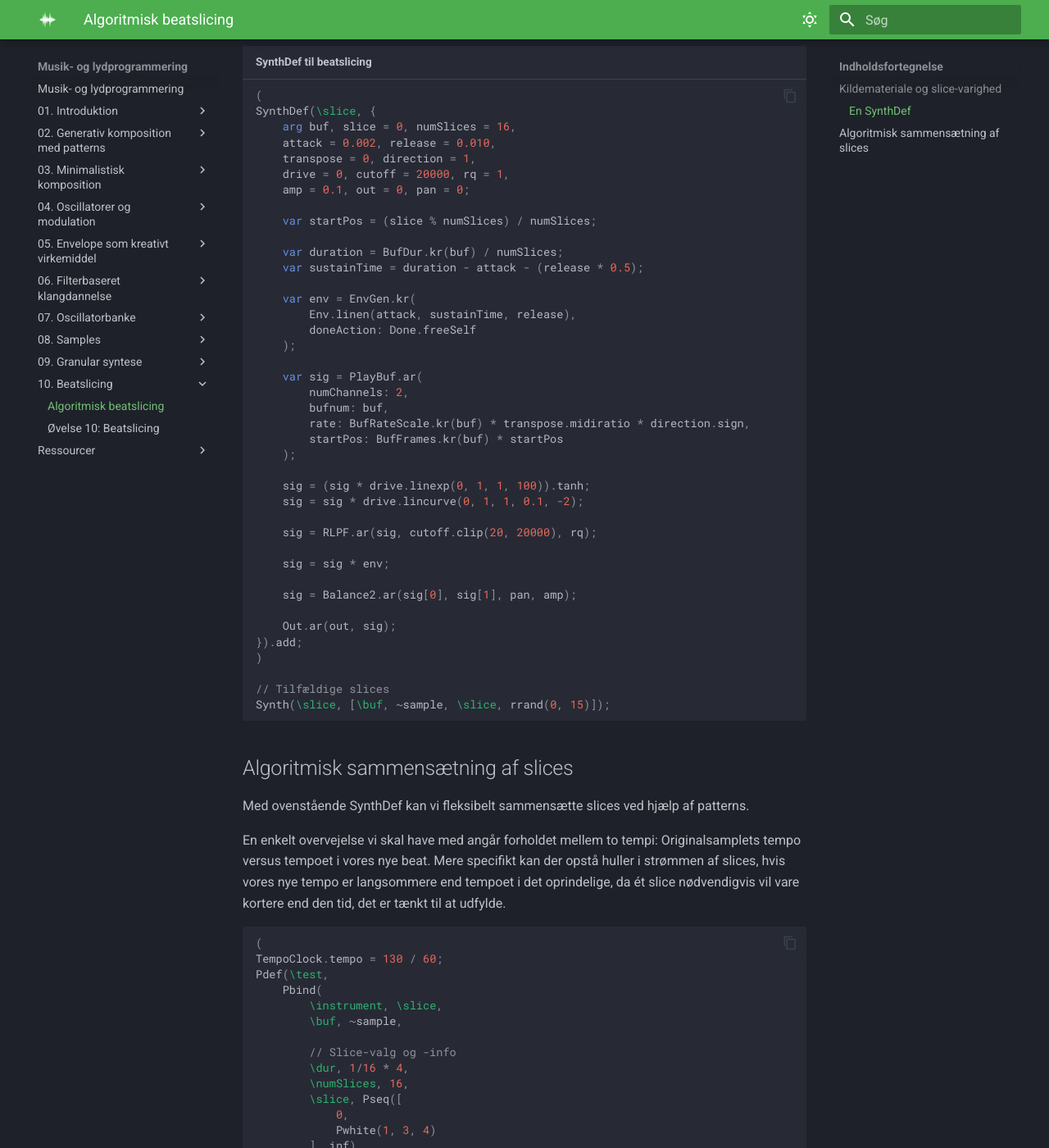
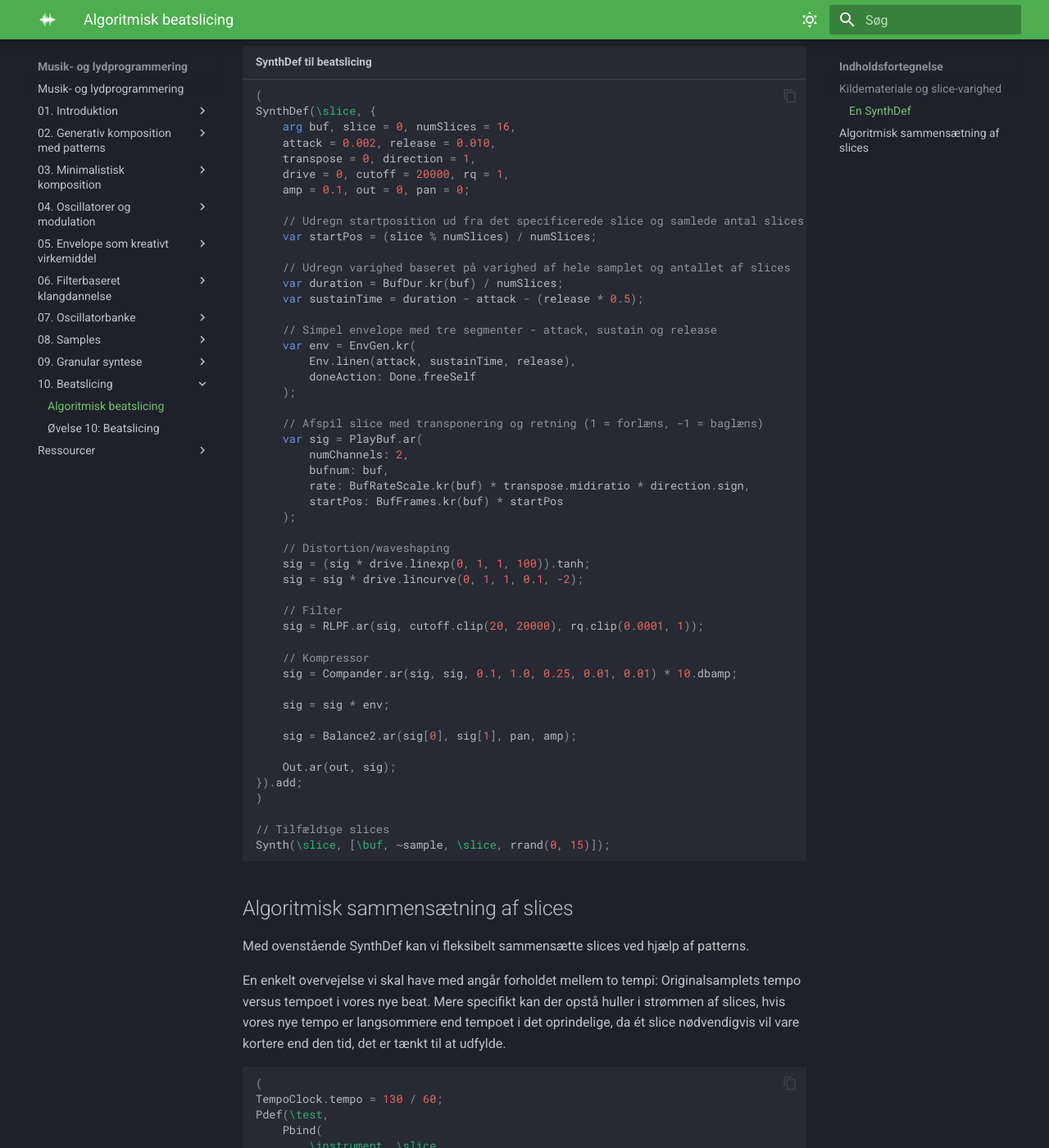
Before and after one commit to sparkletop/sparkletop.github.io, an MkDocs documentation site: the page built from docs/10. Beatslicing/Art1-Beatslicing.md, in a window 1280 px wide and 1400 px high, scrolled down 1578 px. Shown: the whole window at 82% size. Built offline with MkDocs 1.6.1 and Material for MkDocs 9.7.7, drawn with Linux system fonts in a browser that asks for light colours.

Commit message:
add compressor to synthdef

````diff
--- a/docs/10. Beatslicing/Art1-Beatslicing.md
+++ b/docs/10. Beatslicing/Art1-Beatslicing.md
@@ -56,39 +56,48 @@ Ovenstående kan omskrives til en SynthDef, hvor de første variabler laves om t
 ```sc title="SynthDef til beatslicing"
 (
 SynthDef(\slice, {
-    arg buf, slice = 0, numSlices = 16,
-    attack = 0.002, release = 0.010,
-    transpose = 0, direction = 1,
-    drive = 0, cutoff = 20000, rq = 1,
-    amp = 0.1, out = 0, pan = 0;
+	arg buf, slice = 0, numSlices = 16,
+	attack = 0.002, release = 0.010,
+	transpose = 0, direction = 1,
+	drive = 0, cutoff = 20000, rq = 1,
+	amp = 0.1, out = 0, pan = 0;
 
-    var startPos = (slice % numSlices) / numSlices;
+	// Udregn startposition ud fra det specificerede slice og samlede antal slices
+	var startPos = (slice % numSlices) / numSlices;
 
-    var duration = BufDur.kr(buf) / numSlices;
-    var sustainTime = duration - attack - (release * 0.5);
+	// Udregn varighed baseret på varighed af hele samplet og antallet af slices
+	var duration = BufDur.kr(buf) / numSlices;
+	var sustainTime = duration - attack - (release * 0.5);
 
-    var env = EnvGen.kr(
-        Env.linen(attack, sustainTime, release),
-        doneAction: Done.freeSelf
-    );
+	// Simpel envelope med tre segmenter - attack, sustain og release
+	var env = EnvGen.kr(
+		Env.linen(attack, sustainTime, release),
+		doneAction: Done.freeSelf
+	);
 
-    var sig = PlayBuf.ar(
-        numChannels: 2,
-        bufnum: buf,
-        rate: BufRateScale.kr(buf) * transpose.midiratio * direction.sign,
-        startPos: BufFrames.kr(buf) * startPos
-    );
+	// Afspil slice med transponering og retning (1 = forlæns, -1 = baglæns)
+	var sig = PlayBuf.ar(
+		numChannels: 2,
+		bufnum: buf,
+		rate: BufRateScale.kr(buf) * transpose.midiratio * direction.sign,
+		startPos: BufFrames.kr(buf) * startPos
+	);
 
-    sig = (sig * drive.linexp(0, 1, 1, 100)).tanh;
-    sig = sig * drive.lincurve(0, 1, 1, 0.1, -2);
+	// Distortion/waveshaping
+	sig = (sig * drive.linexp(0, 1, 1, 100)).tanh;
+	sig = sig * drive.lincurve(0, 1, 1, 0.1, -2);
 
-    sig = RLPF.ar(sig, cutoff.clip(20, 20000), rq);
+	// Filter
+	sig = RLPF.ar(sig, cutoff.clip(20, 20000), rq.clip(0.0001, 1));
 
-    sig = sig * env;
+	// Kompressor
+	sig = Compander.ar(sig, sig, 0.1, 1.0, 0.25, 0.01, 0.01) * 10.dbamp;
 
-    sig = Balance2.ar(sig[0], sig[1], pan, amp);
+	sig = sig * env;
 
-    Out.ar(out, sig);
+	sig = Balance2.ar(sig[0], sig[1], pan, amp);
+
+	Out.ar(out, sig);
 }).add;
 )
 
````
